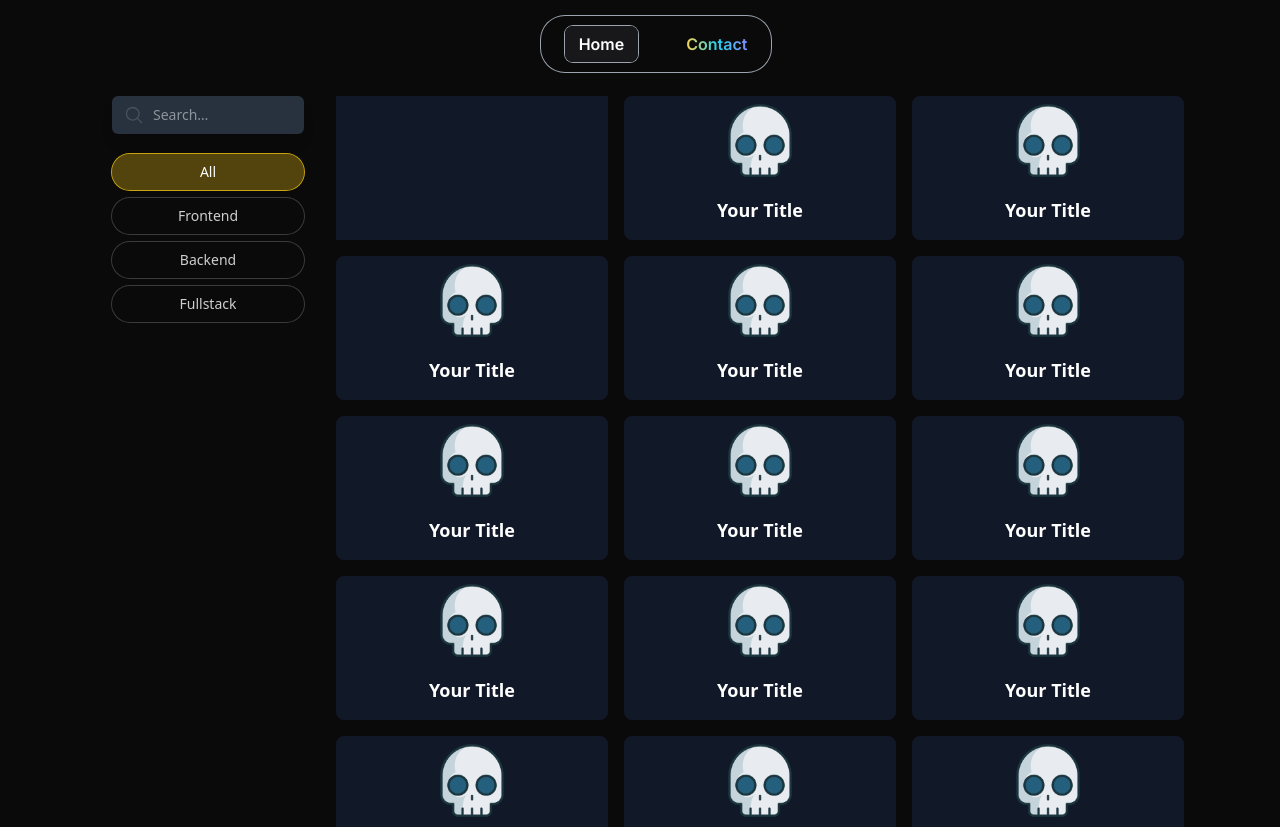
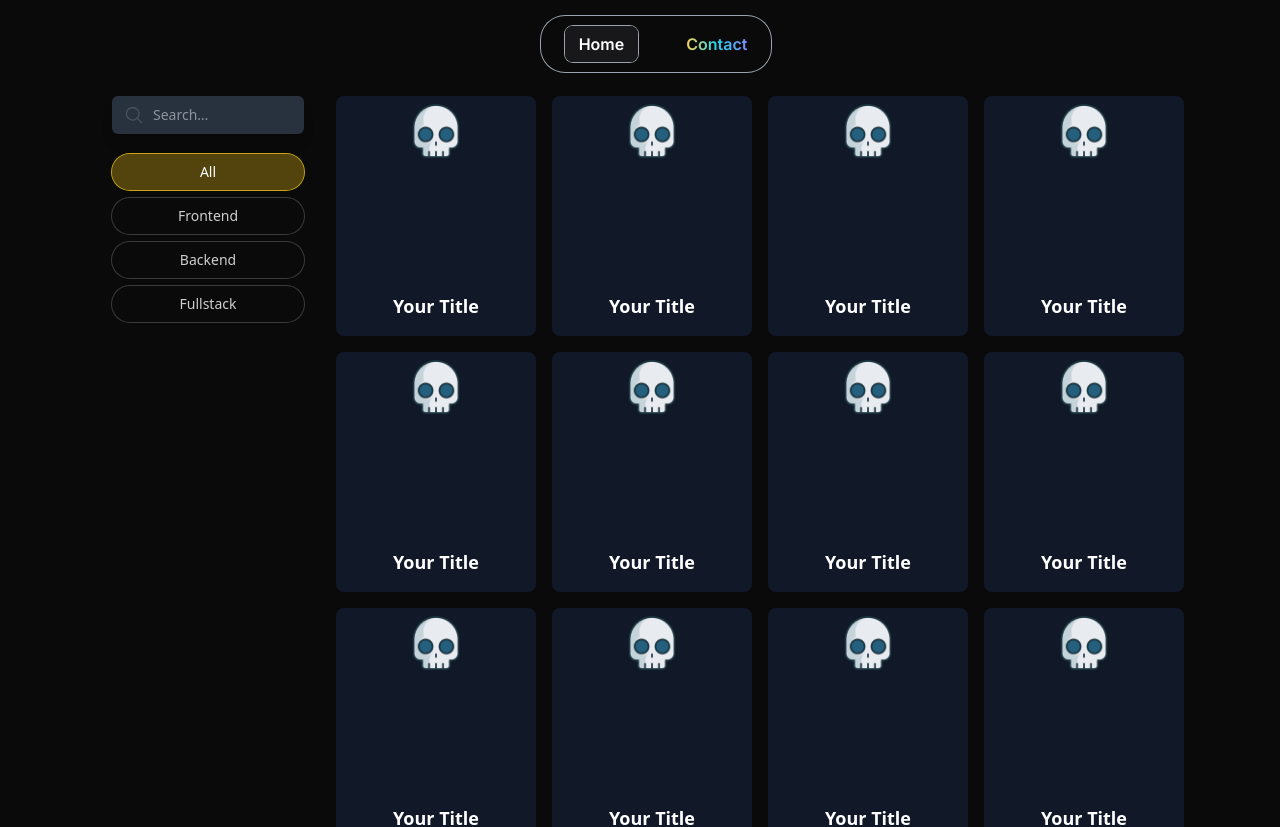
Before and after one commit to khardikk/Builders_hub, a React (Vite) app in the folder Frontend/builders_landing/: page /projects in a window 1280 px wide. Shown: the top 827 px of the page. Built offline with nearby package versions, Linux system fonts and the light colour scheme.

Commit message:
Refactor Projects component to update grid and card animation

```diff
--- a/Frontend/builders_landing/src/Projects.jsx
+++ b/Frontend/builders_landing/src/Projects.jsx
@@ -55,43 +55,27 @@ const Projects = () => {
 
                     {/* Div for grid */}
 
-<div className="grid w-full grid-cols-2 grid-rows-[9rem] gap-2 md:grid-cols-3 xl:grid-cols-3 xl:gap-4 2xl:grid-cols-4">
-  {/* a sqaure div to fit in the grid of red color */}
-  <Tilt options={defaultOptions}>
-    <a href="/projects">
-    <div class="relative flex h-36 items-center rounded-lg text-center text-white outline-none focus-visible:ring-2 focus-visible:ring-blue-500 focus-visible:ring-offset-4">
-        <div class="absolute h-full w-full bg-gray-900 opacity-100 delay-200  lg:group-hover:opacity-0"></div>
-        <div class="absolute -top-1/2 flex h-[200%] w-full origin-center scale-y-[50%] flex-col items-center rounded-lg text-center ring-1 ring-white ring-opacity-0 group-hover:ring-opacity-100">
-        <div class="absolute top-0 hidden h-64 w-full lg:block lg:opacity-0 lg:group-hover:opacity-100">
-        </div>
-        </div>
-        <div class="hidden h-32 w-32 opacity-0 lg:block lg:group-hover:opacity-95">
-        </div>
-        <div class="absolute bottom-6 flex min-h-[96px] w-full flex-col items-center justify-start text-center lg:group-hover:translate-y-[100%]">
-        <p class="absolute bottom-0 px-3 text-center text-sm font-medium capitalize leading-tight text-white text-opacity-60 opacity-100 md:text-base md:leading-tight lg:opacity-0">Design Blunders</p>
-        </div>
-    </div>
-    </a>
-    </Tilt>
+<div className="grid grid-cols-2 md:grid-cols-3 xl:grid-cols-4 gap-4">
   {Array.from({ length: 20 }).map((_, index) => (
     <Tilt options={defaultOptions} key={index}>
-        <a href="/projects" className="lg:hover:preserve-3d lg:hover:translate-z-[1000px] lg:translate-z-0 lg:transition-transform lg:duration-100 lg:hover:z-10">
-            <div className="group relative flex h-36 bg-gray-900 flex-col items-center rounded-lg text-center text-white outline-none ring-offset-gray-900 hover:z-10 focus-visible:ring-2 focus-visible:ring-blue-500 focus-visible:ring-offset-4">
+      <a href="/projects" className="lg:translate-z-0 lg:transition-transform lg:duration-100 lg:hover:z-10">
+        <div className="group relative flex h-60 bg-gray-900 flex-col items-center rounded-lg text-center text-white outline-none ring-offset-gray-900 hover:z-10 focus-visible:ring-2 focus-visible:ring-blue-500 focus-visible:ring-offset-4">
           <img src={sampleImg} alt="Your Image Alt Text" className="z-0 flex pt-2" />
           <div className="absolute top-0 w-full h-full flex flex-col items-center justify-end lg:group-hover:opacity-0 lg:group-hover:delay-200 lg:opacity-100 lg:group-hover:delay-[0s] transition-opacity duration-200">
             <h2 className="text-lg font-bold pb-4">Your Title</h2>
           </div>
-                <div className="absolute top-0 w-full h-full  ring-1 ring-white ring-opacity-1 bg-gray-900 opacity-0 flex items-center justify-center lg:group-hover:opacity-100 lg:opacity-0 lg:transition-opacity lg:duration-200">
+          <div className="absolute top-0 w-full h-full ring-1 ring-white ring-opacity-1 bg-gray-900 opacity-0 flex flex-col items-center justify-center lg:group-hover:opacity-100 lg:opacity-0 lg:transition-opacity lg:duration-200">
             <p className="hidden lg:block lg:opacity-0 lg:group-hover:opacity-100">Your Description</p>
+            <img src={sampleImg} alt="Your Image Alt Text" className="hidden lg:block lg:opacity-0 lg:group-hover:opacity-100" />
+            <button className="hidden lg:block lg:opacity-0 lg:group-hover:opacity-100">View Project</button>
           </div>
         </div>
       </a>
     </Tilt>
   ))}
+</div>
 
 
-
-</div>
 </div>
 </section>
 </div>
```
Lines whose indentation alone changed are shown as unchanged.
